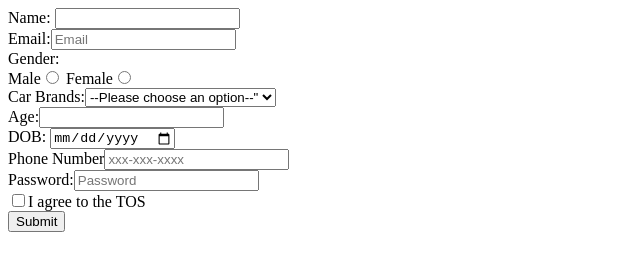
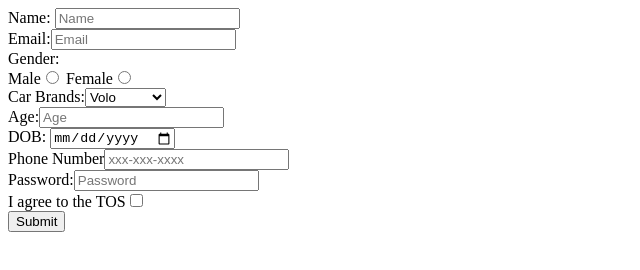
Before and after one commit to acciojob/signup-form-car-sachin7con, a website: page main.html in a window 1280 px wide. Shown: the whole page, without its empty margins (0-640 px from the left). Drawn offline with Linux system fonts and the light colour scheme.

Commit message:
created a submission

```diff
--- a/main.html
+++ b/main.html
@@ -9,23 +9,23 @@
 <body>
 	<!--SGN the entire body must be written by student -->
 	<form method="post">
-	<label for="name">Name:</label> <input type="Text" id="name" required><br>
+	<label for="name">Name:</label> <input type="text" id="name" placeholder="Name" required><br>
 	<label for="email">Email:</label><input type="Email" id="email" placeholder="Email" required><br>
 	Gender: <br>
-	Male<input type="Radio" id="gender_m" name="gender" value="male" required>
-	Female<input type="Radio" id="gender_f" name="gender" value="female" required><br>
-	<label for="cars">Car Brands:</label><select type="select" id="cars" required>
-		<option value="" disabled selected hidden>--Please choose an option--"</option>
+	<label for="gender_m">Male</label><input type="Radio" id="gender_m" name="gender" value="male" required>
+	<label for="gender_f">Female</label><input type="Radio" id="gender_f" name="gender" value="female" required><br>
+	<label for="cars">Car Brands:</label><select type="select" id="cars" placeholder=""--Please choose an option--"" required>
+		<!-- <option value="" disabled selected hidden>"--Please choose an option--"</option> -->
 		<option value="Volvo">Volo</option>
 		<option value="Mercedez">Mercedez</option>
 		<option value="Thar">Thar</option>
 		<option value="Audi">Audi</option>
 	</select><br>
-		<label for="age">Age:</label><input type="number" id="age" required><br>
-		<label for="dob">DOB: </label><input type="date" id="dob" placeholder="-" required><br>
+		<label for="age">Age:</label><input type="number" id="age" placeholder= "Age" required><br>
+		<label for="dob">DOB: </label><input type="date" id="dob" required><br>
 		<label for="tel">Phone Number</label><input type="tel" id="tel" placeholder="xxx-xxx-xxxx"><br>
 		<label for="password">Password:</label><input type="password" id="password" placeholder="Password" required><br>
-		<input type="checkbox" id="tos" required>I agree to the TOS<br>
+		<label for="tos">I agree to the TOS</label><input type="checkbox" id="tos" required><br>
 		<button type="submit" value="submit">Submit</button>
 
 	</form>
```
